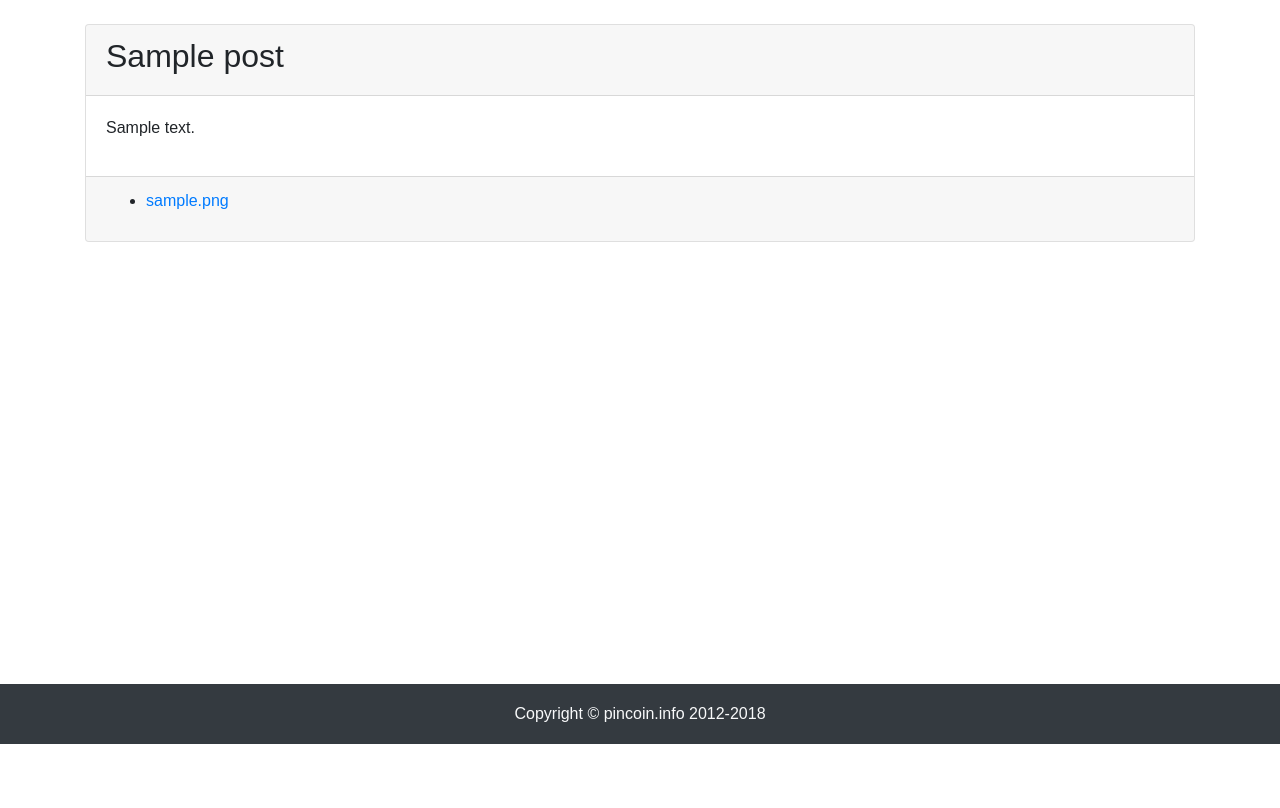
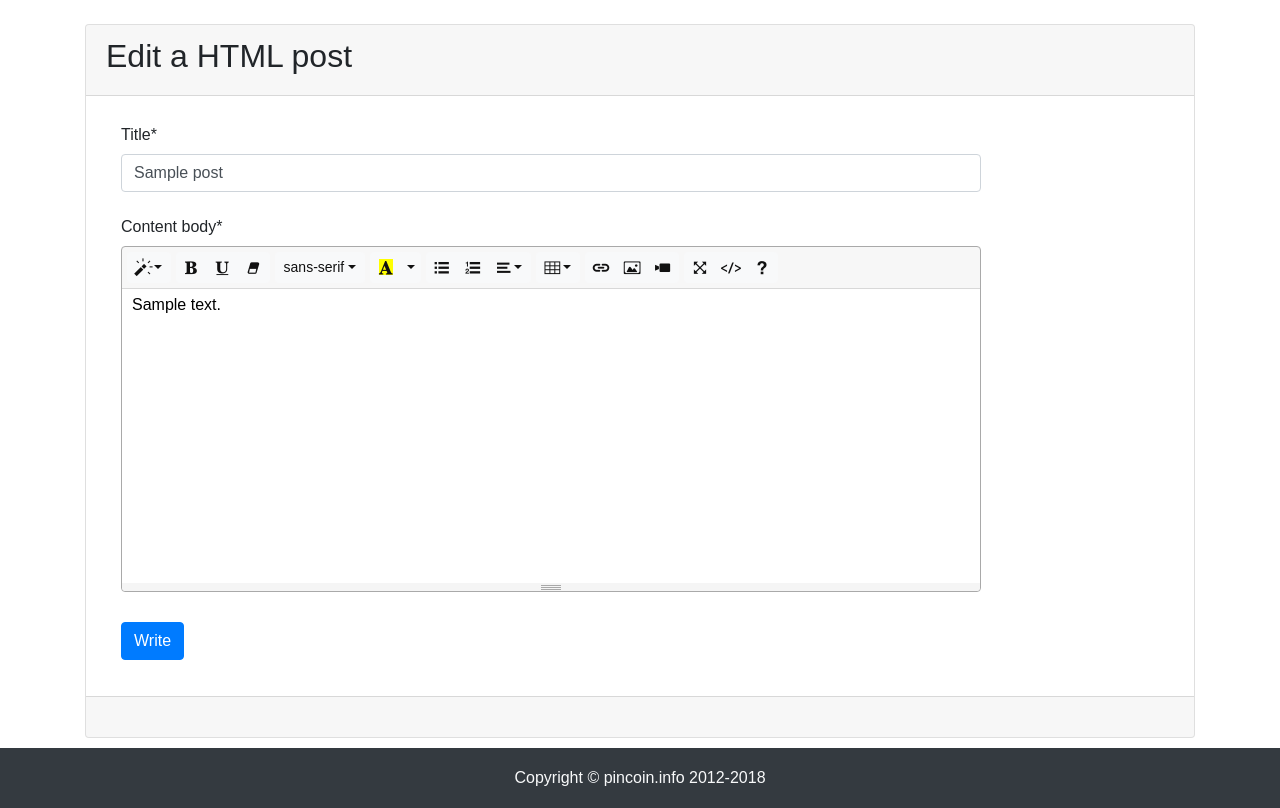
Before and after one commit to pincoin/django-jfu2, a Django app: page /posts/update/1 in a window 1280 px wide. Shown: the part 56-864 px from the top of the page. Before the commit the page ends 800 px from the top, so only its background shows below. Run offline with Django 3.2, Linux system fonts and the light colour scheme; tables that the repository leaves empty hold one stand-in row (values such as "Sample post"); some libraries are stand-ins or nearby versions.

Commit message:
- post update view added

```diff
--- a/sandbox/templates/base.html
+++ b/sandbox/templates/base.html
@@ -52,7 +52,7 @@ Please <a href="http://browsehappy.com/">upgrade your browser</a> to improve you
                     Admin
                 </a>
                 <div class="dropdown-menu">
-                     <a class="dropdown-item" href="{% url 'admin:sandbox_post_changelist' %}">Posts</a>
+                    <a class="dropdown-item" href="{% url 'admin:sandbox_post_changelist' %}">Posts</a>
                     <a class="dropdown-item" href="{% url 'admin:sandbox_attachment_changelist' %}">Attachments</a>
                 </div>
             </li>
--- a/sandbox/templates/sandbox/post_detail.html
+++ b/sandbox/templates/sandbox/post_detail.html
@@ -8,6 +8,14 @@
             </div>
             <div class="card-body">
                 {{ post.body|safe|linebreaks }}
+                <p>
+                    <a href="{% url 'post-list' %}" class="btn-sm btn-secondary">List</a>
+                    <a href="{% url 'post-update' post.id %}" class="btn-sm btn-info">Edit</a>
+                    <a href="#" class="btn-sm btn-danger">Delete</a>
+                    {% if user.is_superuser %}
+                        <a href="{% url 'admin:sandbox_post_change' post.id %}" class="btn-sm btn-warning">Admin</a>
+                    {% endif %}
+                </p>
             </div>
             <div class="card-footer">
                 <ul>
--- /dev/null
+++ b/sandbox/templates/sandbox/post_update.html
@@ -0,0 +1,34 @@
+{% extends "base.html" %}
+
+{% load static %}
+
+{% block content %}
+    <div class="container">
+        <div class="card mt-4">
+            <div class="card-header">
+                <h2>Edit a HTML post</h2>
+            </div>
+            <div class="card-body">
+                {% load crispy_forms_tags %}
+                {% crispy form %}
+            </div>
+            <div id="files" class="card-footer">
+                <ul>
+                </ul>
+            </div>
+        </div>
+    </div>
+{% endblock %}
+
+{% block stylesheet %}
+    <link rel="stylesheet" href="{% static "css/summernote/summernote-bs4.css" %}">
+{% endblock %}
+
+{% block javascript %}
+    <script src="{% static 'js/vendor/jquery.ui.widget.js' %}"></script>
+    <script src="{% static 'js/vendor/jquery.iframe-transport.js' %}"></script>
+    <script src="{% static 'js/vendor/jquery.fileupload.js' %}"></script>
+    <script src="{% static 'js/csrf-cookie.js' %}"></script>
+    <script src="{% static "js/summernote/summernote-bs4.js" %}"></script>
+    <script src="{% static "js/post-summernote-upload.js" %}"></script>
+{% endblock %}
--- a/sandbox/urls.py
+++ b/sandbox/urls.py
@@ -6,7 +6,7 @@ from django.urls import (
 )
 
 from .views import (
-    HomeView, PostListView, PostDetailView, PostCreateView, PostFileUploadView
+    HomeView, PostListView, PostDetailView, PostCreateView, PostUpdateView, PostDeleteView, PostFileUploadView
 )
 
 urlpatterns = [
@@ -26,10 +26,10 @@ urlpatterns = [
          PostCreateView.as_view(), name='post-create'),
 
     path('posts/update/<int:pk>',
-         PostDetailView.as_view(), name='post-update'),
+         PostUpdateView.as_view(), name='post-update'),
 
     path('posts/delete/<int:pk>',
-         PostDetailView.as_view(), name='post-delete'),
+         PostDeleteView.as_view(), name='post-delete'),
 
     path('admin/',
          admin.site.urls),
--- a/sandbox/views.py
+++ b/sandbox/views.py
@@ -61,6 +61,15 @@ class PostCreateView(CreateView):
 
 class PostUpdateView(UpdateView):
     model = Post
+    template_name = 'sandbox/post_update.html'
+
+    def get_form_class(self):
+        if self.request.method == 'POST':
+            # Hidden fields for attachments must be validated.
+            return PostAttachmentForm
+        else:
+            # Hidden fields and file input are not prepopulated but appended to form by AJAX.
+            return PostForm
 
 
 class PostDeleteView(DeleteView):
```
